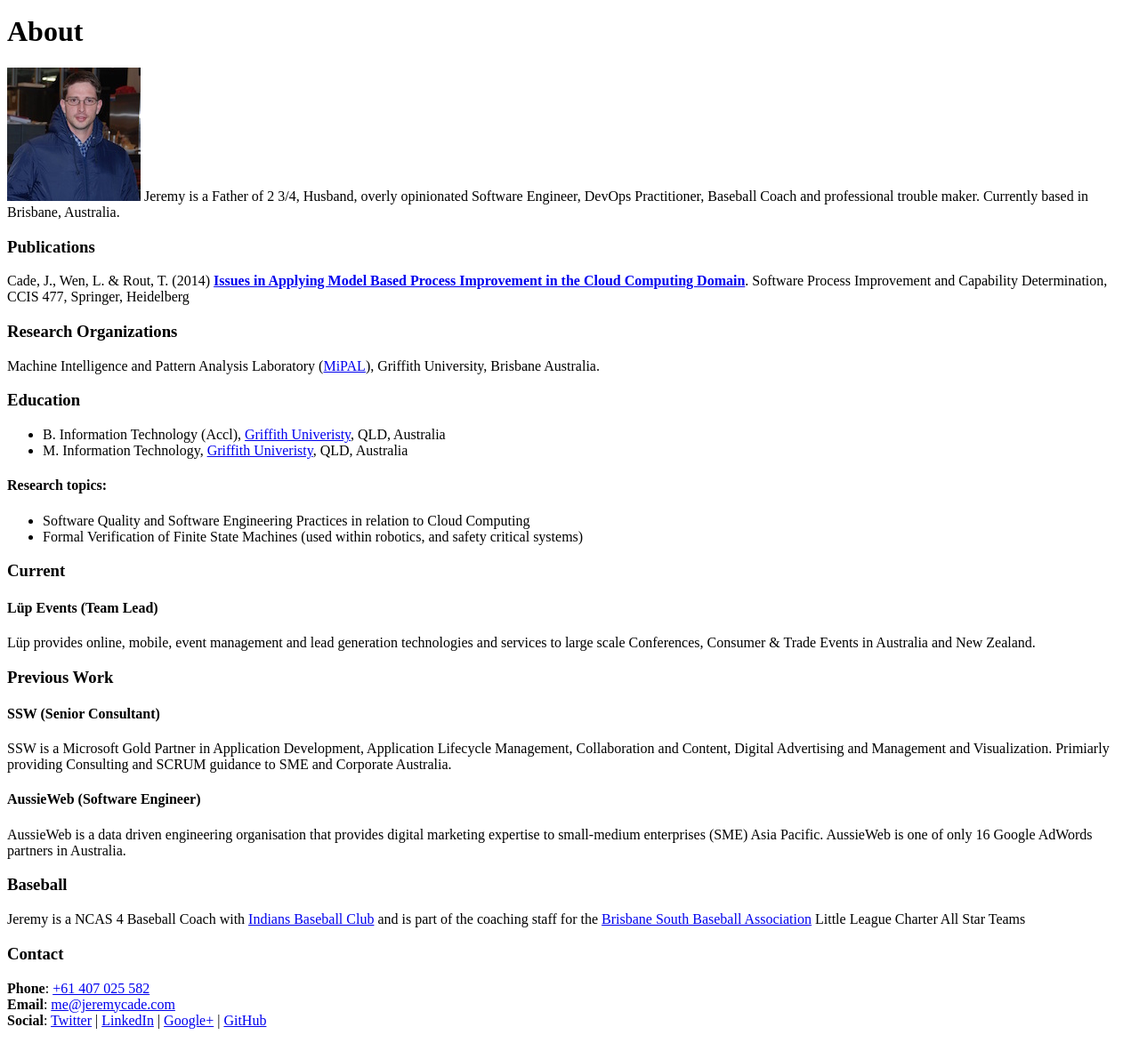
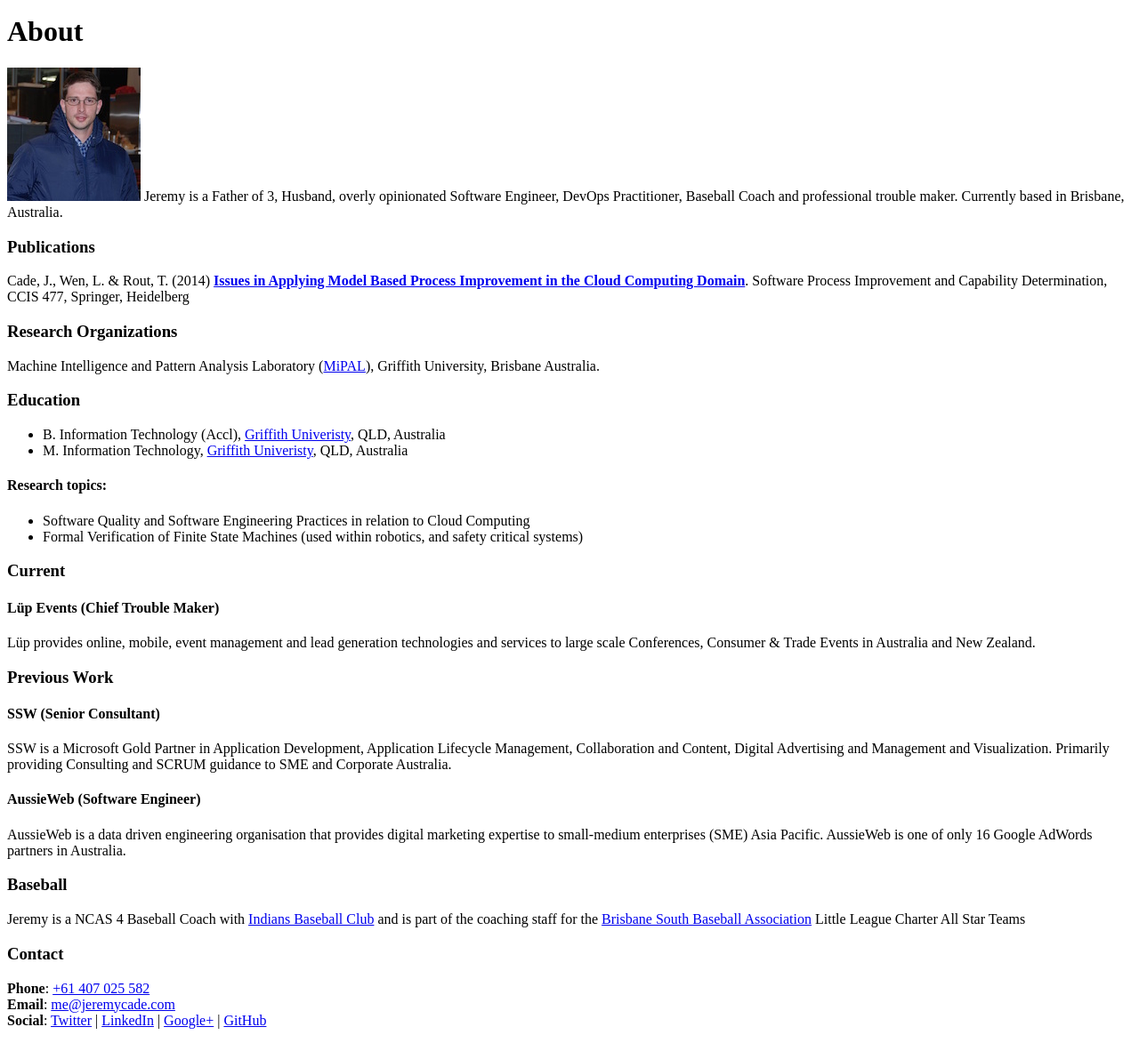
Before and after one commit to JeremyCade/jeremycade.github.io, a Jekyll site: the page built from about.md, in a window 1280 px wide, cut to the strip 112-1285 px from the top of the page. Shown: the whole strip at 89% size. Built offline with Jekyll 4.4.1, drawn with Linux system fonts in a browser that asks for light colours.

Commit message:
Updated About

```diff
--- a/about.md
+++ b/about.md
@@ -4,7 +4,7 @@
 ---
 
 <img src="../images/JeremyCa.jpg" title="Jeremy Cade" class="right">
-Jeremy is a Father of 2 3/4, Husband, overly opinionated Software Engineer, DevOps Practitioner, Baseball Coach and professional trouble maker.
+Jeremy is a Father of 3, Husband, overly opinionated Software Engineer, DevOps Practitioner, Baseball Coach and professional trouble maker.
 Currently based in Brisbane, Australia.
 
 ### Publications
@@ -26,7 +26,7 @@
 - Formal Verification of Finite State Machines (used within robotics, and safety critical systems)
 
 ### Current
-#### Lüp Events (Team Lead)
+#### Lüp Events (Chief Trouble Maker)
 
 Lüp provides online, mobile, event management and lead generation technologies and services to large scale Conferences, Consumer & Trade Events in Australia and New Zealand.
 
@@ -35,7 +35,7 @@
 #### SSW (Senior Consultant)
 
 SSW is a Microsoft Gold Partner in Application Development, Application Lifecycle Management, Collaboration and Content, Digital Advertising and Management and Visualization.
-Primiarly providing Consulting and SCRUM guidance to SME and Corporate Australia.
+Primarily providing Consulting and SCRUM guidance to SME and Corporate Australia.
 
 #### AussieWeb (Software Engineer)
 
```
